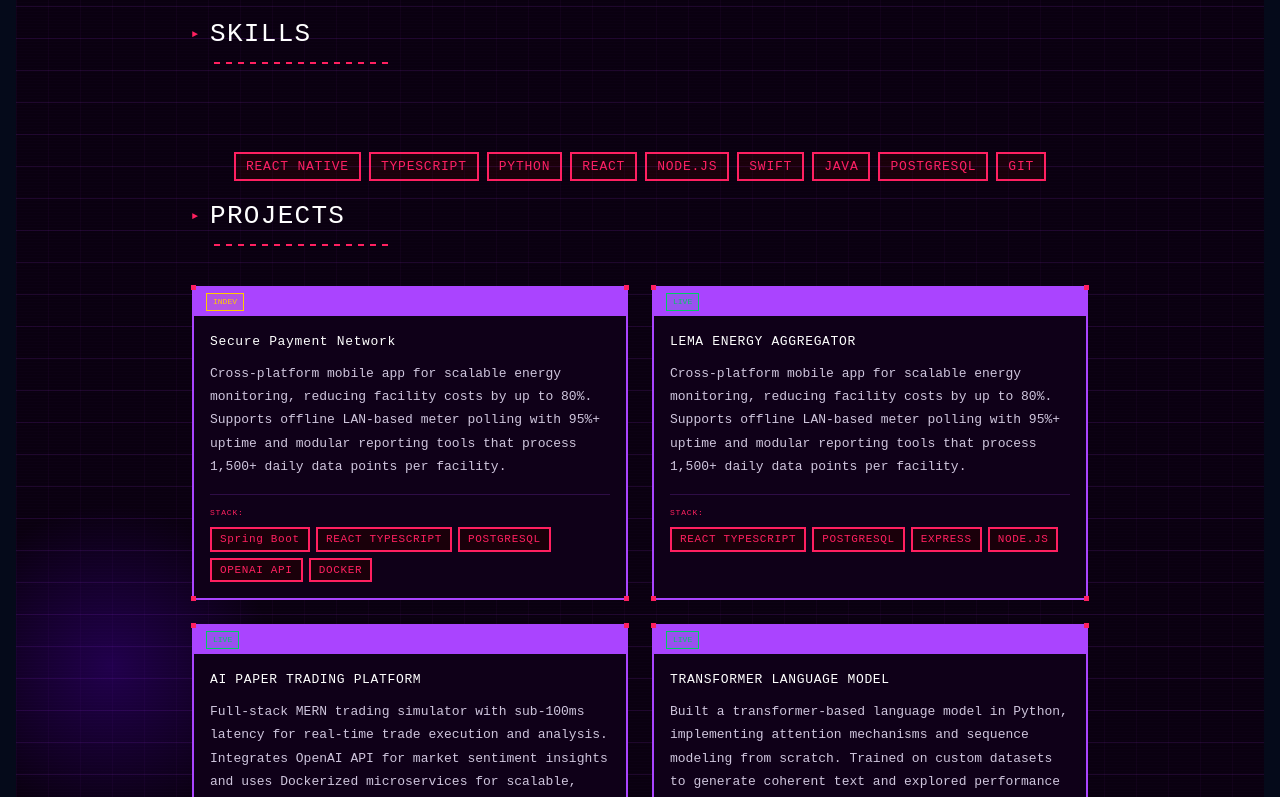
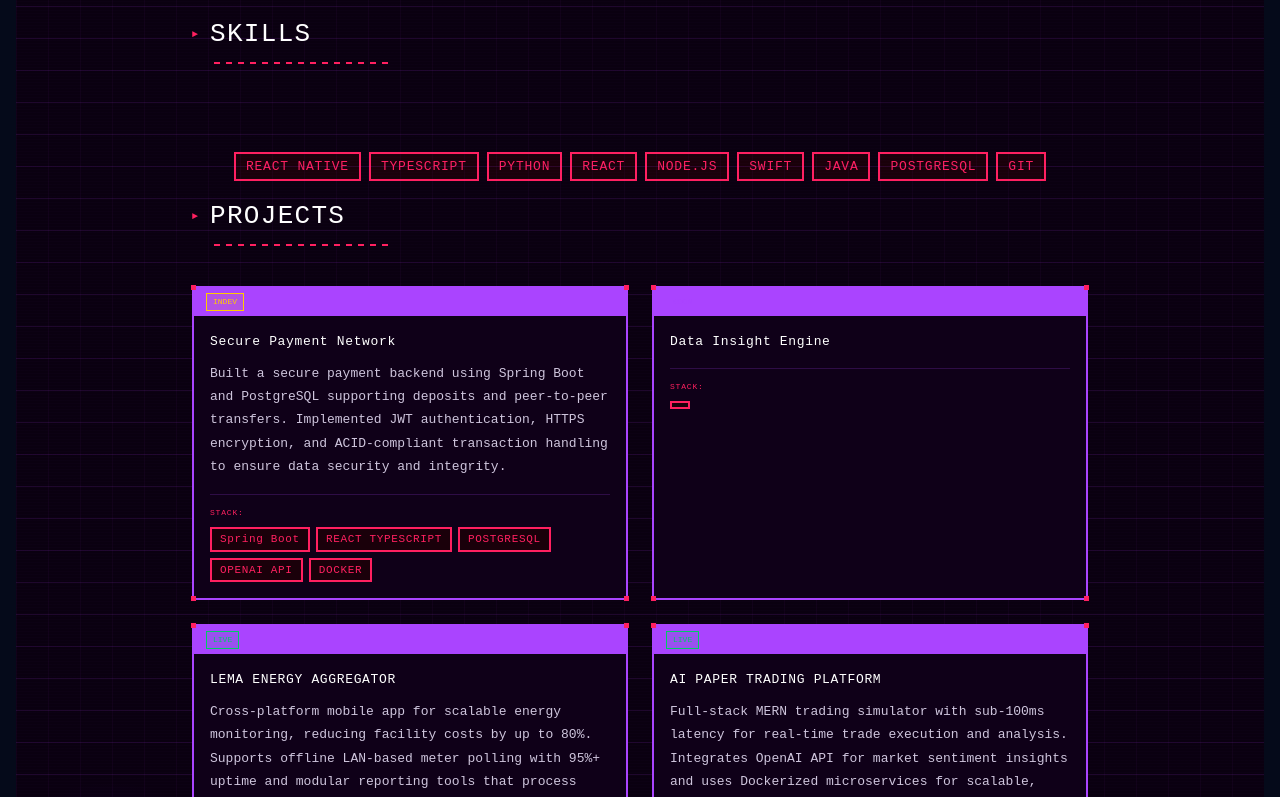
Before and after one commit to KevinMuniz1/Portfolio-Website, a Next.js app: page / in a window 1280 px wide. Shown: the part 762-1559 px from the top of the page. Built offline with nearby package versions, Linux system fonts and the light colour scheme; no server answers.

Commit message:
changes to project section.

```diff
--- a/app/components/welcomePageName.tsx
+++ b/app/components/welcomePageName.tsx
@@ -20,16 +20,24 @@ const LINE_DELAY = 180;
 
 // ── PROJECTS DATA ─────────────────────────────────────────────────────────────
 const PROJECTS = [
-  {
+    {
     id: "01",
     name: "Secure Payment Network",
     description:
-      "Cross-platform mobile app for scalable energy monitoring, reducing facility costs by up to 80%. Supports offline LAN-based meter polling with 95%+ uptime and modular reporting tools that process 1,500+ daily data points per facility.",
+      "Built a secure payment backend using Spring Boot and PostgreSQL supporting deposits and peer-to-peer transfers. Implemented JWT authentication, HTTPS encryption, and ACID-compliant transaction handling to ensure data security and integrity.",
     stack: ["Spring Boot", "REACT TYPESCRIPT", "POSTGRESQL", "OPENAI API", "DOCKER"],
     status: "INDEV",
   },
   {
     id: "02",
+    name: "Data Insight Engine",
+    description:
+      "",
+    stack: [""],
+    status: "SOON",
+  },
+  {
+    id: "03",
     name: "LEMA ENERGY AGGREGATOR",
     description:
       "Cross-platform mobile app for scalable energy monitoring, reducing facility costs by up to 80%. Supports offline LAN-based meter polling with 95%+ uptime and modular reporting tools that process 1,500+ daily data points per facility.",
@@ -37,7 +45,7 @@ const PROJECTS = [
     status: "LIVE",
   },
   {
-    id: "03",
+    id: "04",
     name: "AI PAPER TRADING PLATFORM",
     description:
       "Full-stack MERN trading simulator with sub-100ms latency for real-time trade execution and analysis. Integrates OpenAI API for market sentiment insights and uses Dockerized microservices for scalable, fault-tolerant deployment.",
@@ -45,7 +53,7 @@ const PROJECTS = [
     status: "LIVE",
   },
   {
-  id: "04",
+  id: "05",
   name: "TRANSFORMER LANGUAGE MODEL",
   description:
     "Built a transformer-based language model in Python, implementing attention mechanisms and sequence modeling from scratch. Trained on custom datasets to generate coherent text and explored performance tuning and optimization.",
```
